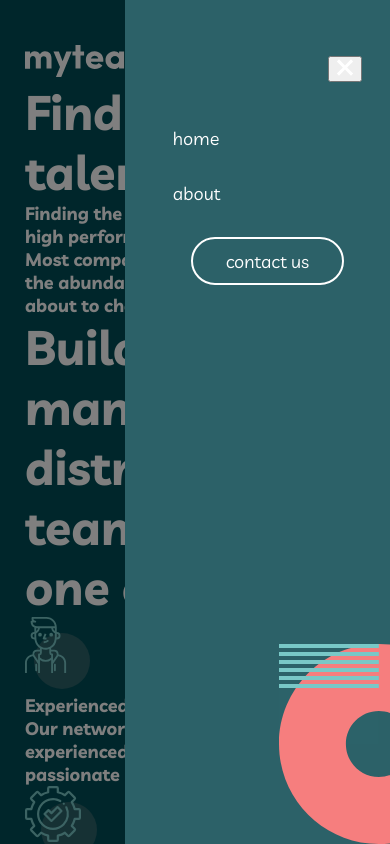
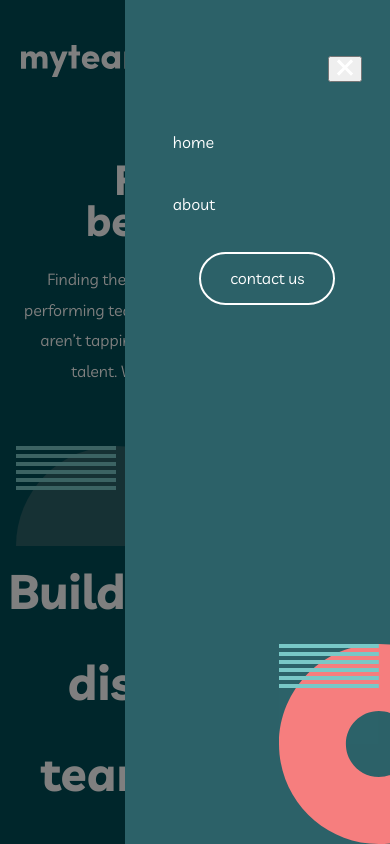
Before and after one commit to bluepersia/MyTeam-Multi-Page-Site, a plain HTML site: page index.html in a window 390 px wide. Both pictures are taken after a click on the picture 355 px from the left and 63 px from the top of the page. Shown: the top 844 px of the page. Drawn offline with Linux system fonts and the light colour scheme.

Commit message:
Mobile Block-1

```diff
--- a/css/style.css
+++ b/css/style.css
@@ -27,13 +27,29 @@
 
 
 /*Typography */
+
+body
+{
+    text-align: center;
+}
+
 h1, h2, h3, body
 {
     font-weight: bold;
 }
 h1
 {
-    font-size: 3rem;
+    font-size: 2.6rem;
+    max-width: 250px;
+    margin: 0 auto 1.4rem;
+
+    line-height: 1;
+}
+
+
+h1 span
+{
+    color: var(--color-primary-2);
 }
 
 
@@ -49,7 +65,9 @@ h3
 
 body
 {
-    font-size: 1.125rem;
+    font-size: 1rem;
+    font-weight: normal;
+    line-height: 1.9;
 }
 a
 {
@@ -67,7 +85,13 @@ body {
     color: white;
     background: var(--color-primary-1);
 
-    padding: 2.81rem 6.4% 0;
+    padding: 2.81rem 0 0;
+}
+
+
+header
+{
+    margin-bottom: 4.5rem;
 }
 
 
@@ -100,7 +124,7 @@ nav .logo
     transition: opacity 250ms, visibility 250ms;
 }
 
-.nav-mobile-overlay.show
+.nav-mobile-overlay.show-2
 {
     visibility: visible;
     opacity: 1;
@@ -126,17 +150,22 @@ nav .logo
     background-position-x: 154px;
     background-position-y: bottom;
 
+
+    opacity: 0;
     transform: translateX(100%);
-    visibility: hidden;
-    opacity: 0;
+    display: none;
 
-    transition: transform 250ms, opacity 250ms, visibility 250ms;
+    transition: transform 250ms, opacity 250ms
 }
 
-.nav-mobile-overlay.show .nav-mobile
+.nav-mobile-overlay.show-1 .nav-mobile
+{
+    display: flex;
+}
+
+.nav-mobile-overlay.show-2 .nav-mobile
 {
     transform: translateX(0%);
-    visibility: visible;
     opacity: 1;
 }
 
@@ -158,6 +187,16 @@ nav .logo
 
 
 
+.main-block:first-child
+{
+    padding-bottom: 10rem;
+    background-image: url(../images/bg-pattern-home-2.svg);
+    background-repeat: no-repeat;
+    background-position: bottom;
+}
+
+
+
 
 /*Components */
 
@@ -168,3 +207,11 @@ nav .logo
     padding: 0.6em 1.8em;
     border-radius: 2rem;
 }
+
+
+.container
+{
+    width: 89%;
+    margin-left: auto;
+    margin-right: auto;
+}
--- a/index.html
+++ b/index.html
@@ -14,7 +14,7 @@
 
 
 
-  <header>
+  <header class="container">
     <nav>
       <div class="nav-primary">
         <img src="images/logo.svg" alt="" class="logo"/>
@@ -34,6 +34,7 @@
   <main>
 
     <div class="main-block">
+      <div class="container">
       <h1>Find the best <span>talent</span></h1>
 
       <div class="text">
@@ -41,6 +42,7 @@
           be hard. Most companies aren’t tapping into the abundance of global
           talent. We’re about to change that.</p>
       </div>
+    </div>
     </div>
 
     <div class="main-block" >
--- a/js/index.js
+++ b/js/index.js
@@ -2,5 +2,21 @@ const navMobile = document.querySelector ('.nav-mobile-overlay');
 const navOpen = document.querySelector ('.nav-open');
 const navClose = document.querySelector ('.nav-mobile .close-btn');
 
-navOpen.addEventListener ('click', () => navMobile.classList.add ('show'));
-navClose.addEventListener ('click', () => navMobile.classList.remove ('show'));
+navOpen.addEventListener ('click', openNav);
+navClose.addEventListener ('click', closeNav);
+
+
+function openNav ()
+{
+    navMobile.classList.add ('show-1');
+
+    setTimeout(() => navMobile.classList.add ('show-2'),  16);
+}
+
+
+function closeNav ()
+{
+    navMobile.classList.remove ('show-2');
+
+    setTimeout (() => navMobile.classList.remove ('show-1'), 16);
+}
```
